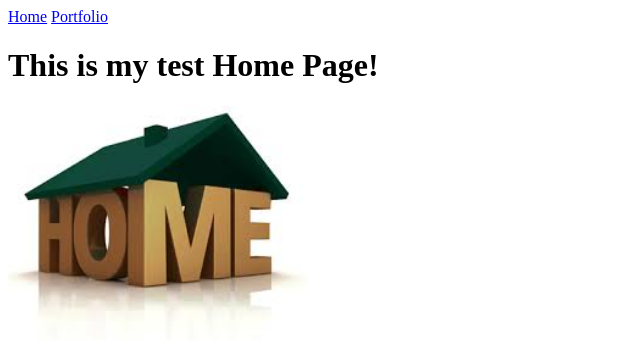
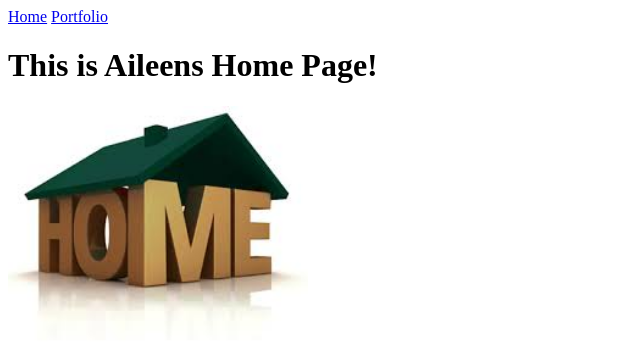
Before and after one commit to aileen55/aileen55.github.io, a plain HTML site: page my_website/index.html in a window 1280 px wide. Shown: the whole page, without its empty margins (0-640 px from the left). Drawn offline with Linux system fonts and the light colour scheme.

Commit message:
Changed the heading

```diff
--- a/my_website/index.html
+++ b/my_website/index.html
@@ -7,7 +7,7 @@
   <body>
     <a href="index.html">Home</a>
     <a href="portfolio.html">Portfolio</a>
-    <h1>This is my test Home Page!</h1>
+    <h1>This is Aileens Home Page!</h1>
     <img src="images/home.jpg" height="250">
   </body>
 </html>
```
